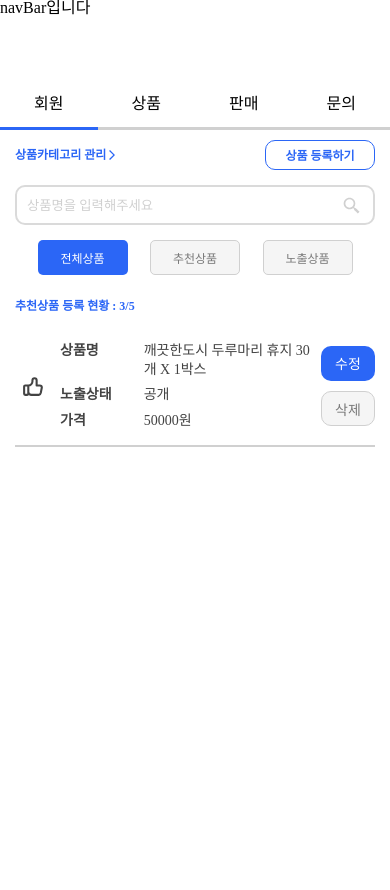
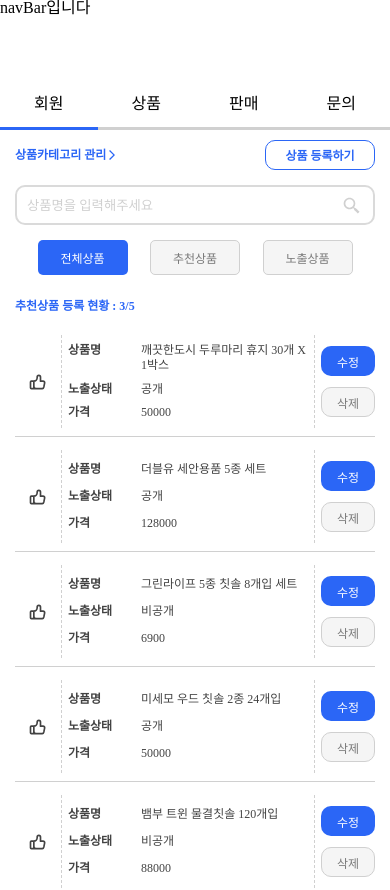
Before and after one commit to FastCampus-Final-Project-bizcurator-1/FinalProject-1-Frontend, a React (Create React App) app: page /admin/management/product in a window 390 px wide. Shown: the top 890 px of the page. Before the commit the page ends 844 px from the top, so only its background shows below. Built offline with nearby package versions, Linux system fonts and the light colour scheme.

Commit message:
[Fix] ProductList 디자인 수정 & mock 기반 작업
- 반응형 디자인 값 수정
- mock 데이터 기반 작업

```diff
--- a/src/components/admin/product/ProductList.jsx
+++ b/src/components/admin/product/ProductList.jsx
@@ -1,16 +1,15 @@
-import React, { useState } from 'react';
+import React, { useEffect, useState } from 'react';
 import { TbThumbUpFilled, TbThumbUp } from 'react-icons/tb';
 import { useNavigate } from 'react-router-dom';
 import styled from 'styled-components';
-
-// 임시 id
-const productId = 1;
 
 export default function ProductList() {
   // 경로이동
   const navigate = useNavigate();
   // 추천버튼
   const [isRecommend, setIsRecommend] = useState(false);
+  // 상품리스트
+  const [productList, setProductList] = useState();
 
   // 추천 submit
   const handleRecommend = e => {
@@ -23,61 +22,74 @@ export default function ProductList() {
     // 해당 상품 삭제
   };
 
+  useEffect(() => {
+    fetch('/mock/admin/product_recommendations.json')
+      .then(res => res.json())
+      .then(data => {
+        // console.log(data.product_recommendations);
+        setProductList(data.product_recommendations);
+      });
+  }, []);
+
   return (
     <Wrapper>
-      {/* map 사용 */}
-      <Container>
+      {productList &&
+        productList.map(product => (
+          <Container key={product.id}>
             <Icon onClick={e => handleRecommend(e)}>
               {isRecommend ? <TbThumbUpFilled /> : <TbThumbUp />}
             </Icon>
             <Content>
               <Div>
                 <Bold>상품명</Bold>
-            <Medium>깨끗한도시 두루마리 휴지 30개 X 1박스</Medium>
+                <Medium>{product.product_name}</Medium>
               </Div>
               <Div>
                 <Bold>노출상태</Bold>
-            <Medium>공개</Medium>
+                <Medium>{product.view_status ? '공개' : '비공개'}</Medium>
               </Div>
               <Div>
                 <Bold>가격</Bold>
-            <Medium>50000원</Medium>
+                <Medium>{product.product_price}</Medium>
               </Div>
             </Content>
             <BtnGroup>
-          <Btn modify={true} onClick={() => navigate(`/modify/${productId}`)}>
+              <Btn
+                modify={true}
+                onClick={() => navigate(`/modify/${product.id}`)}
+              >
                 수정
               </Btn>
               <Btn onClick={e => handleDelete(e)}>삭제</Btn>
             </BtnGroup>
           </Container>
+        ))}
     </Wrapper>
   );
 }
 
-const Wrapper = styled.div`
-  ${props => props.theme.variables.flex('column', 'center', 'center')}
-`;
+const Wrapper = styled.div``;
 
 const Container = styled.div`
   width: 100%;
-  height: 120px;
+  height: 110px;
   ${props => props.theme.variables.flex('', 'space-between', 'center')}
-  border-bottom : 2px solid #d0d0d0;
+  border-bottom : 1px solid #d0d0d0;
   padding: 8px 0;
   margin-bottom: 5px;
 `;
 
 const Icon = styled.div`
-  width: 10%;
+  width: 13%;
   height: 100%;
-  ${props => props.theme.variables.flex('', 'center', 'center')}
+  ${props => props.theme.variables.flex('', 'center', 'center')};
+  border-right: 1px dashed #d0d0d0;
   text-align: center;
-  font-size: 30px;
+  font-size: 25px;
   color: #434343;
   transition: 0.3s ease;
   @media (max-width: 768px) {
-    font-size: 25px;
+    font-size: 20px;
   }
 `;
 
@@ -86,23 +98,22 @@ const Content = styled.div`
   height: 100%;
   ${props =>
     props.theme.variables.flex('column', 'space-evenly', 'flex-start')};
-  font-size: 16px;
+  font-size: 14px;
+  line-height: 1.3;
+  color: #434343;
+  border-right: 1px dashed #d0d0d0;
+  margin-right: 5px;
+  padding: 0 5px;
   transition: 0.3s ease;
   @media (max-width: 768px) {
-    font-size: 14px;
+    font-size: 12px;
   }
 `;
 
 const Div = styled.div`
   width: 100%;
   ${props => props.theme.variables.flex('', 'flex-start', 'flex-start')};
-  font-size: 16px;
-  line-height: 1.3;
-  color: #434343;
   transition: 0.3s ease;
-  @media (max-width: 768px) {
-    font-size: 14px;
-  }
 `;
 
 const Bold = styled.p`
@@ -111,8 +122,8 @@ const Bold = styled.p`
   font-weight: 600;
   margin-right: 10px;
   transition: 0.3s ease;
-  @media (max-width: 768px) {
-    width: 35%;
+  @media (max-width: 426px) {
+    width: 30%;
   }
 `;
 
@@ -122,7 +133,7 @@ const Medium = styled.p`
 `;
 
 const BtnGroup = styled.div`
-  width: 11%;
+  width: 13%;
   height: 100%;
   ${props => props.theme.variables.flex('column', 'space-evenly', '')};
   transition: 0.3s ease;
@@ -133,15 +144,15 @@ const BtnGroup = styled.div`
 
 const Btn = styled.button`
   width: 100%;
-  height: 40px;
+  height: 35px;
   border: ${props => (props.modify ? '0' : '1px solid #d0d0d0')};
   border-radius: 10px;
   background-color: ${props => (props.modify ? '#2b66f6' : '#f5f5f5')};
   color: ${props => (props.modify ? '#fff' : '#797979')};
-  font-size: 16px;
+  font-size: 14px;
   transition: 0.3s ease;
   @media (max-width: 768px) {
-    height: 35px;
-    font-size: 14px;
+    height: 30px;
+    font-size: 12px;
   }
 `;
--- a/src/pages/admin/Product.jsx
+++ b/src/pages/admin/Product.jsx
@@ -68,7 +68,7 @@ export default function Product() {
 }
 
 const Wrapper = styled.div`
-  width: 680px;
+  width: 800px;
   margin: 30px auto 0;
   padding-left: 80px;
   transition: 0.3s ease;
```
Lines whose indentation alone changed are shown as unchanged.
